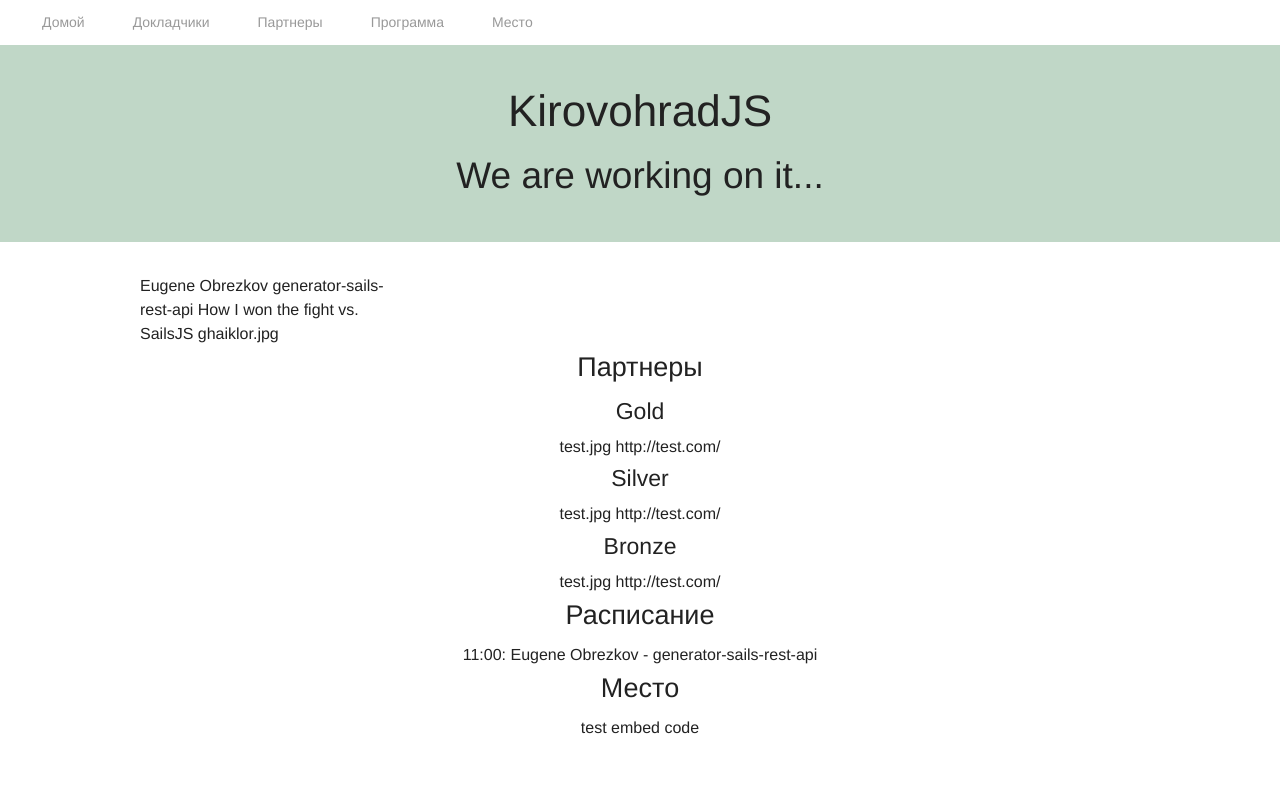
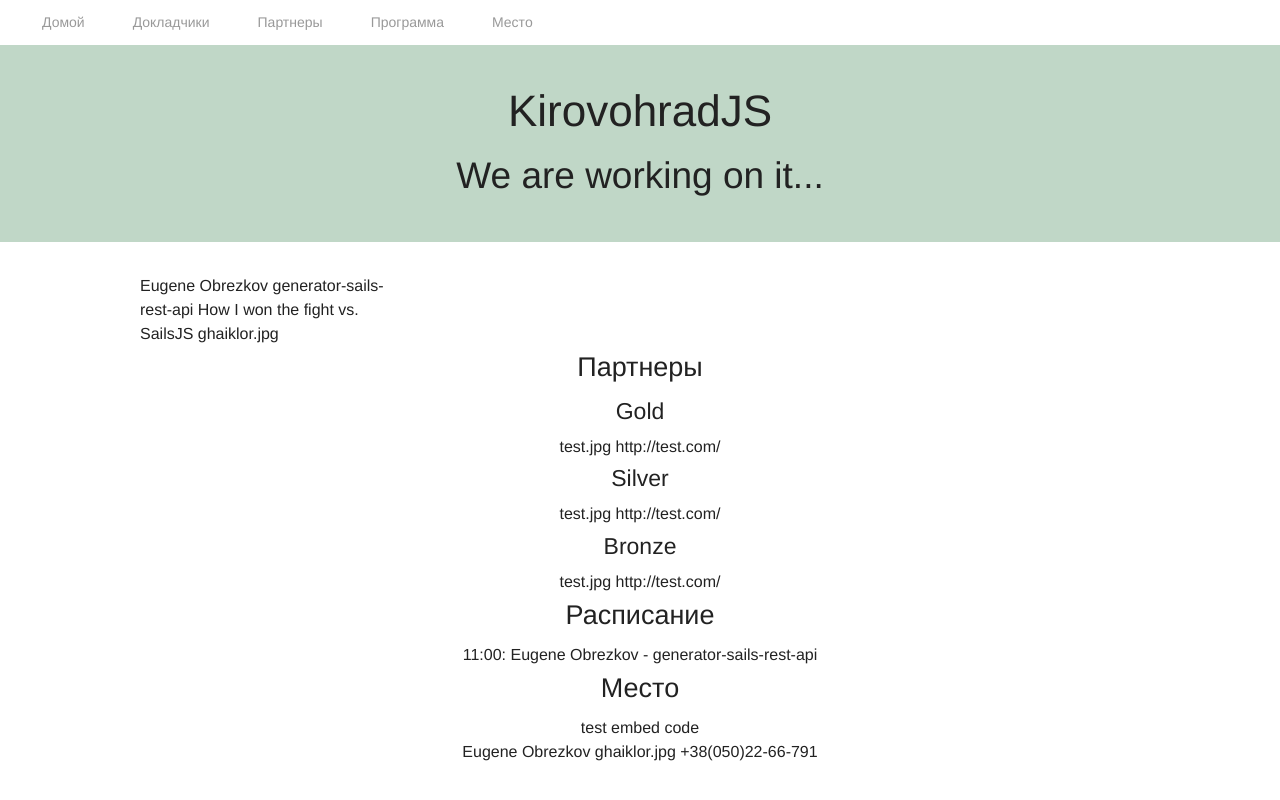
Before and after one commit to ghaiklor/kirovohradjs.com, a Jekyll site: the page built from index.html, in a window 1280 px wide. Shown: the top 800 px of the page. Built offline with Jekyll 4.4.1, drawn with Linux system fonts in a browser that asks for light colours.

Commit message:
Add organizers block

```diff
--- a/_data/2015.yml
+++ b/_data/2015.yml
@@ -1,3 +1,7 @@
+organizers:
+  - name: Eugene Obrezkov
+    photo: ghaiklor.jpg
+    mobile: +38(050)22-66-791
 partners:
   gold:
     - logo: test.jpg
--- /dev/null
+++ b/_includes/organizers.html
@@ -0,0 +1,10 @@
+{% assign organizers = site.data[include.year].organizers %}
+<section class="row organizers full-width">
+  <div class="text-center">
+    {% for organizer in organizers %}
+    {{ organizer.name }}
+    {{ organizer.photo }}
+    {{ organizer.mobile }}
+    {% endfor %}
+  </div>
+</section>
--- a/index.html
+++ b/index.html
@@ -8,3 +8,4 @@
 {% include partners.html year="2015" %}
 {% include schedule.html year="2015" %}
 {% include place.html year="2015" %}
+{% include organizers.html year="2015" %}
```
